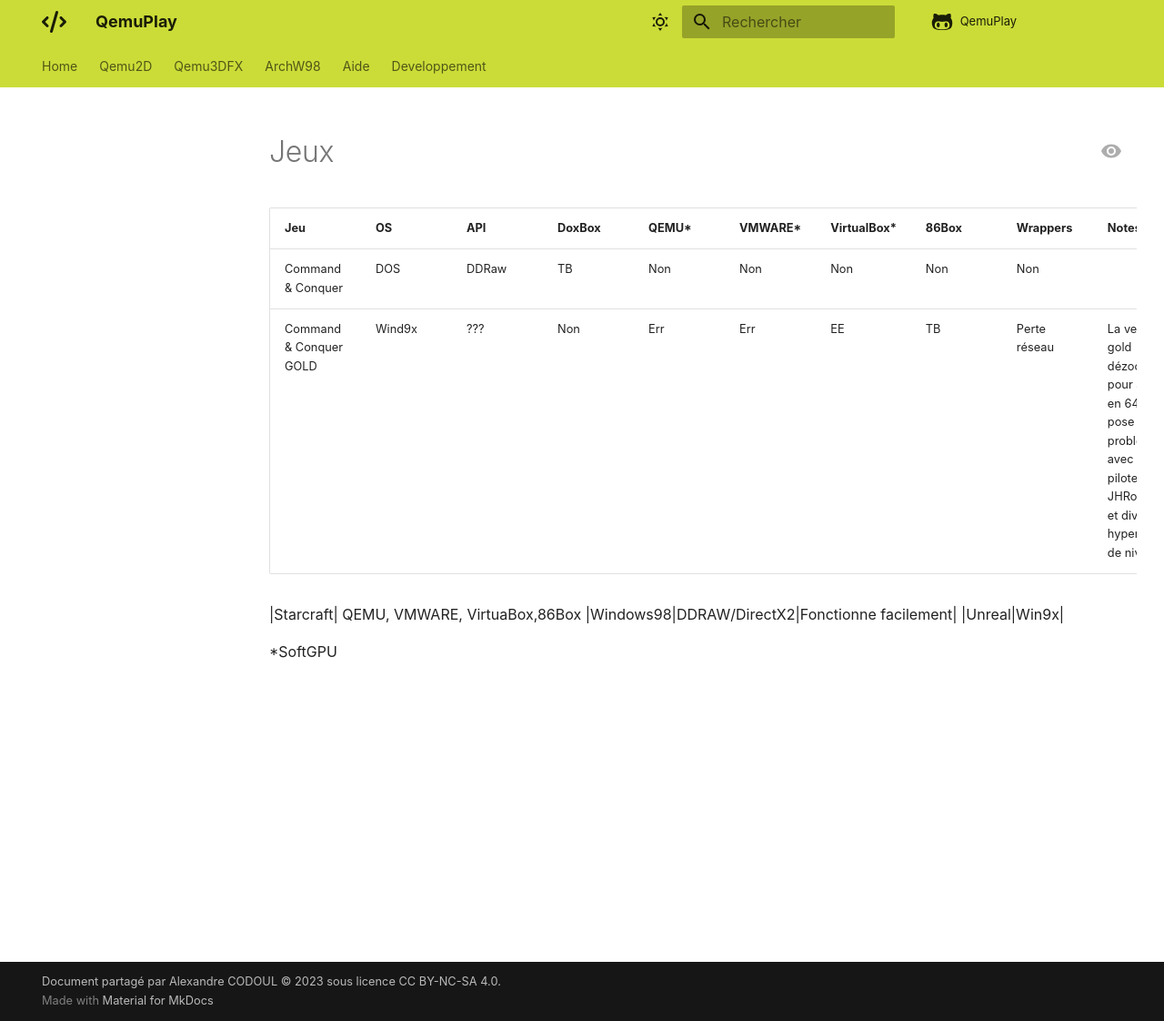
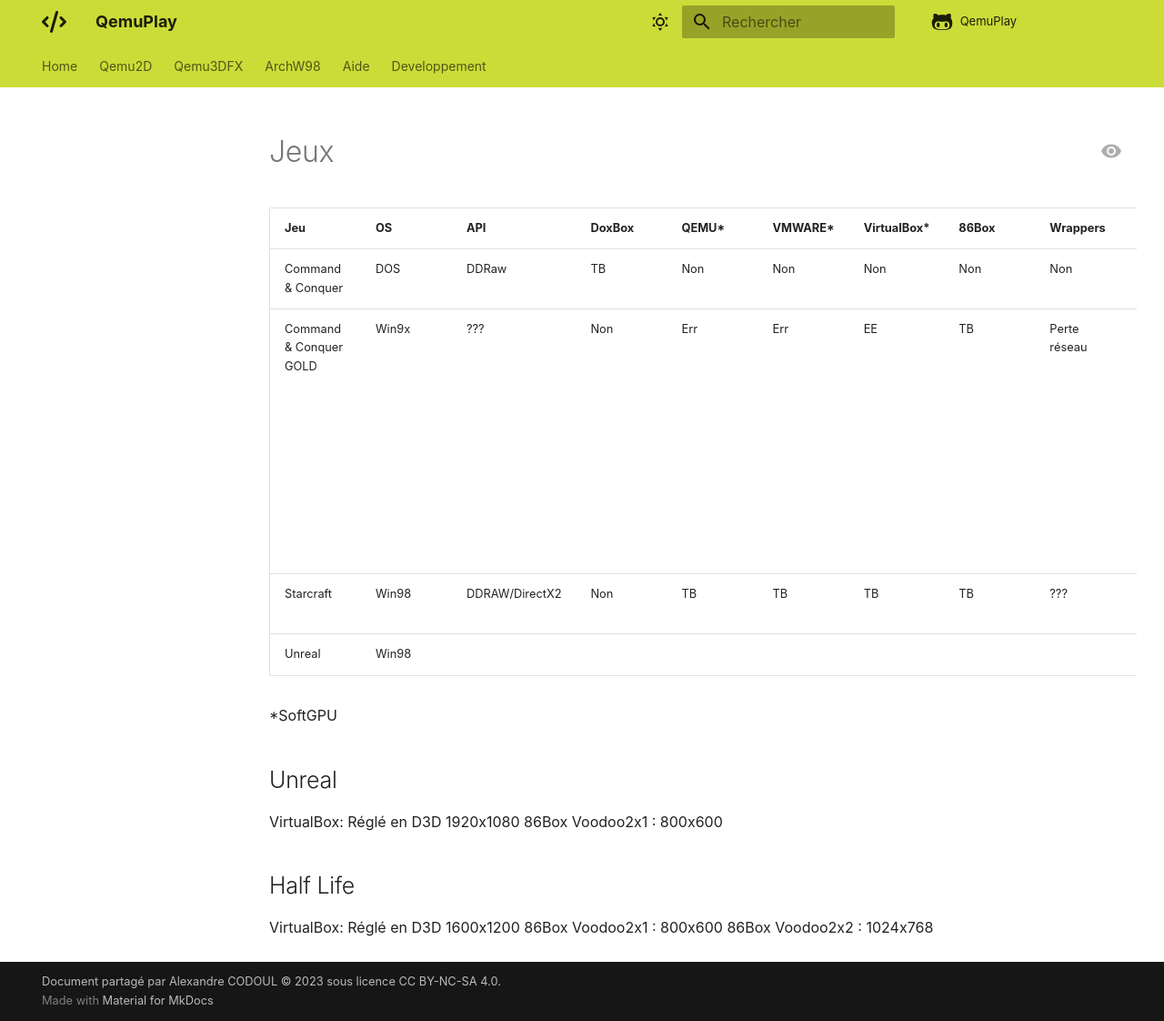
Before and after one commit to daerlnaxe/QemuPlay, an MkDocs documentation site: the page built from docs/90-developpement/Jeux.md, in a window 1280 px wide and 1122 px high. Shown: the whole window at 91% size. Built offline with MkDocs 1.6.1 and Material for MkDocs 9.7.7, drawn with Linux system fonts in a browser that asks for light colours; comment, search, counter and statistics services are not loaded.

Commit message:
Update Jeux.md

```diff
--- a/docs/90-developpement/Jeux.md
+++ b/docs/90-developpement/Jeux.md
@@ -1,10 +1,20 @@
 |Jeu|OS|API|DoxBox|QEMU*|VMWARE*|VirtualBox*|86Box|Wrappers|Notes|
 |-|-|-|-|-|-|-|-|-|-|
 | Command & Conquer|DOS|DDRaw | TB |Non|Non|Non|Non|Non||
-| Command & Conquer GOLD|Wind9x|??? |Non|Err|Err|EE|TB|Perte réseau| La version gold dézoome pour afficher en 640x480, pose problème avec les pilotes JHRobotics et divers hyperviseurs de niveau 2. |
-
-|Starcraft| QEMU, VMWARE, VirtuaBox,86Box |Windows98|DDRAW/DirectX2|Fonctionne facilement|
-|Unreal|Win9x|
+| Command & Conquer GOLD|Win9x|??? |Non|Err|Err|EE|TB|Perte réseau| La version gold dézoome pour afficher en 640x480, pose problème avec les pilotes JHRobotics et divers hyperviseurs de niveau 2. |
+|Starcraft|Win98|DDRAW/DirectX2|Non|TB|TB|TB|TB|???|Simple à tester|
+|Unreal|Win98|
 
 
 *SoftGPU
+
+
+## Unreal
+VirtualBox: Réglé en D3D 1920x1080
+86Box Voodoo2x1 : 800x600
+
+
+## Half Life
+VirtualBox: Réglé en D3D 1600x1200
+86Box Voodoo2x1 : 800x600
+86Box Voodoo2x2 : 1024x768
```
